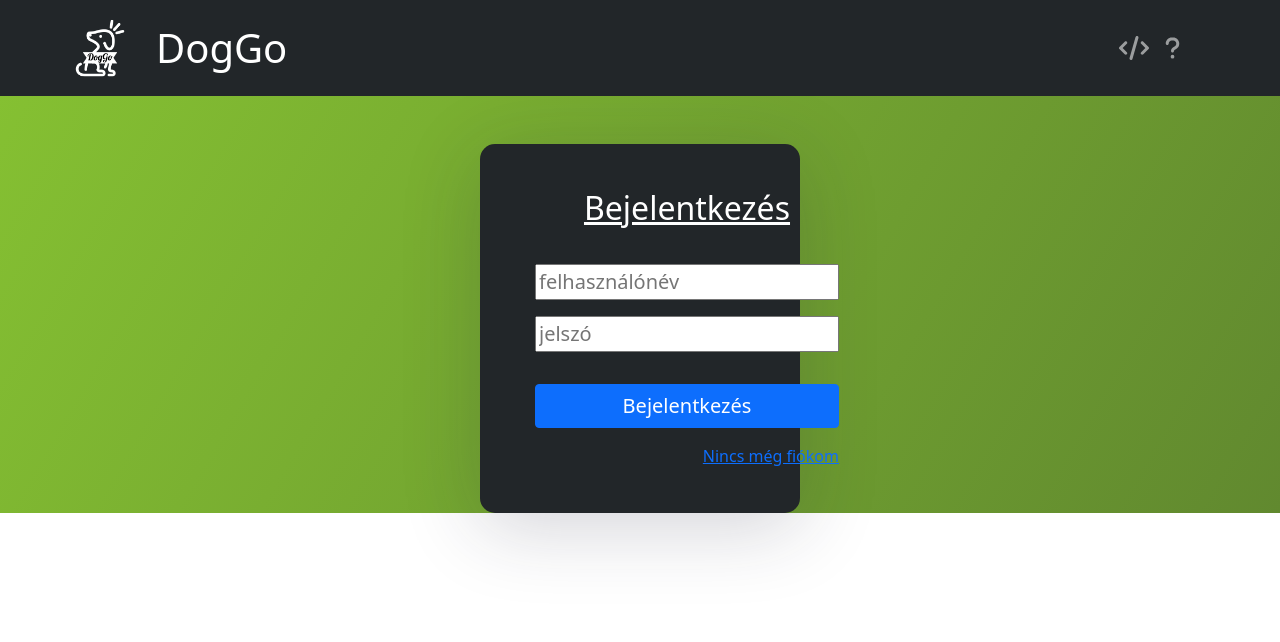
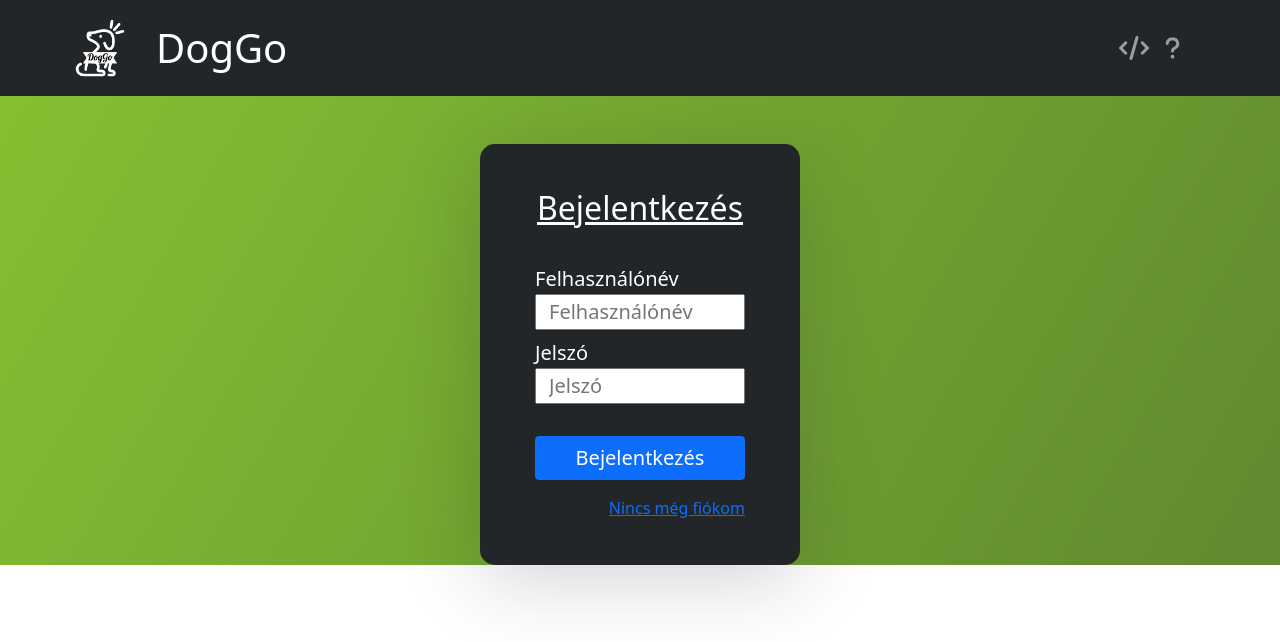
Before and after one commit to kilianmarcell/DogGo_Web, a Vue app: page /login in a window 1280 px wide. Shown: the top 642 px of the page. Built offline with nearby package versions, Linux system fonts and the light colour scheme; no server answers.

Commit message:
Auth kontrollerek kinézete javítva

```diff
--- a/src/components/authentication/Login.vue
+++ b/src/components/authentication/Login.vue
@@ -3,10 +3,17 @@
         <div class="text-decoration-underline fs-2 text-center pb-3">
             Bejelentkezés
         </div>
+        <div class="container">
+            <div class="row mb-2">
+                <label class="fs-5 p-0">Felhasználónév</label>
+                <input type="text" class="fs-5" placeholder="Felhasználónév">
+            </div>
 
-        <input type="text" class="fs-5" v-model="this.data.username" placeholder="felhasználónév">
-        <input type="password" class="fs-5" v-model="this.data.password" placeholder="jelszó">
-
+            <div class="row">
+                <label class="fs-5 p-0">Jelszó</label>
+                <input type="password" class="fs-5" placeholder="Jelszó">
+            </div>
+        </div>
         <div class="pt-3">
             <button class="btn btn-primary w-100 fs-5" @click="login">Bejelentkezés</button>
         </div>
--- a/src/components/authentication/Register.vue
+++ b/src/components/authentication/Register.vue
@@ -5,11 +5,27 @@
             Regisztráció
         </div>
 
-        <input type="text" class="fs-5" v-model="this.state.registerUser.username" placeholder="Felhasználónév">
-        <input type="email" class="fs-5" v-model="this.state.registerUser.email" placeholder="Email">
-        <input type="password" class="fs-5" v-model="this.state.registerUser.password" placeholder="Jelszó">
-        <input type="password" class="fs-5" v-model="this.state.confirmPassword" placeholder="Jelszó ismét">
+        <div class="container">
+            <div class="row mb-2">
+                <label class="fs-5 p-0">Felhasználónév</label>
+                <input type="text" class="fs-5" v-model="this.state.registerUser.username" placeholder="Felhasználónév">
+            </div>
 
+            <div class="row mb-2">
+                <label class="fs-5 p-0">Email</label>
+                <input type="email" class="fs-5" v-model="this.state.registerUser.email" placeholder="Email">
+            </div>
+
+            <div class="row mb-2">
+                <label class="fs-5 p-0">Jelszó</label>
+                <input type="password" class="fs-5" v-model="this.state.registerUser.password" placeholder="Jelszó">
+            </div>
+
+            <div class="row">
+                <label class="fs-5 p-0">Jelszó ismét</label>
+                <input type="password" class="fs-5" v-model="this.state.confirmPassword" placeholder="Jelszó ismét">
+            </div>
+        </div>
         <div class="pt-3">
             <button class="btn btn-primary w-100 fs-5" @click="register">Regisztrálás</button>
         </div>
@@ -46,7 +62,7 @@ export default {
                     email: { required, email, maxLength: maxLength(255) },
                     password: { required, minLength: minLength(8) }
                 },
-                confirmPassword: { required, sameAs: sameAs(this.state.registerUser.password) }
+                confirmPassword: { required, sameAs: sameAs(state.registerUser.password) }
             }
         })
 
```
